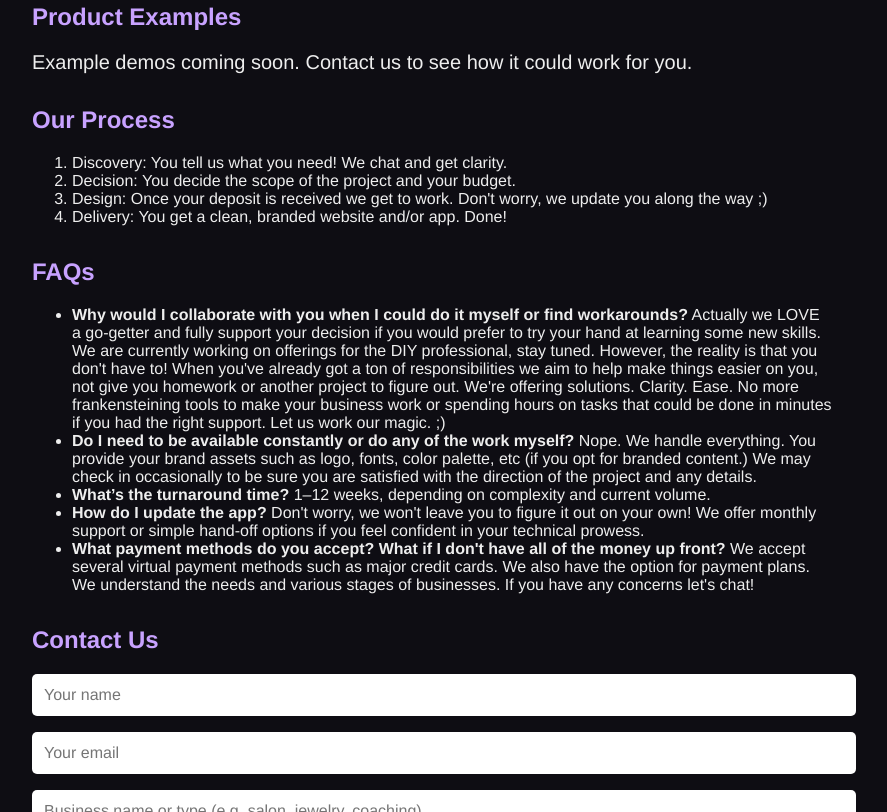
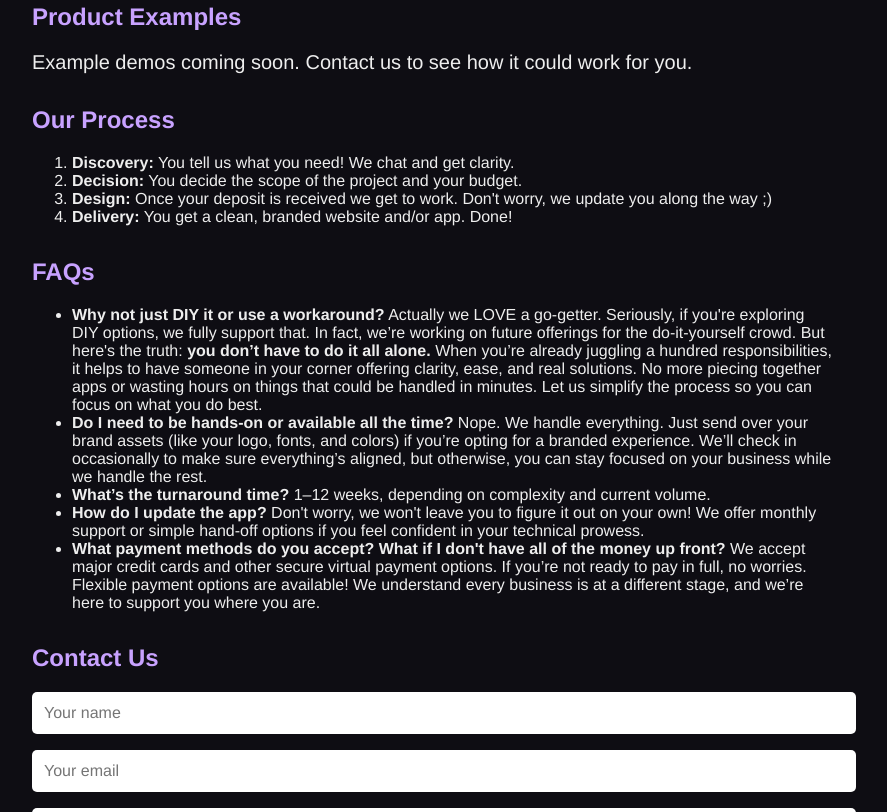
Before and after one commit to OrynStudios/orynstudios.github.io, a plain HTML site: page index.html in a window 1280 px wide. Shown: the part 546-1358 px from the top of the page, without its empty margins (208-1095 px from the left). Drawn offline with Linux system fonts and the light colour scheme.

Commit message:
Update index.html
edited copy again for better flow and to highlight some words

```diff
--- a/index.html
+++ b/index.html
@@ -31,21 +31,21 @@
     <section id="process">
       <h2>Our Process</h2>
       <ol>
-        <li>Discovery: You tell us what you need! We chat and get clarity.</li>
-        <li>Decision: You decide the scope of the project and your budget.</li>
-	<li>Design: Once your deposit is received we get to work. Don't worry, we update you along the way ;)</li>
-        <li>Delivery: You get a clean, branded website and/or app. Done!</li>
+        <li><strong>Discovery:</strong> You tell us what you need! We chat and get clarity.</li>
+        <li><strong>Decision:</strong> You decide the scope of the project and your budget.</li>
+	<li><strong>Design:</strong> Once your deposit is received we get to work. Don't worry, we update you along the way ;)</li>
+        <li><strong>Delivery:</strong> You get a clean, branded website and/or app. Done!</li>
       </ol>
     </section>
 
     <section id="faq">
       <h2>FAQs</h2>
       <ul>
-	<li><strong>Why would I collaborate with you when I could do it myself or find workarounds?</strong> Actually we LOVE a go-getter and fully support your decision if you would prefer to try your hand at learning some new skills. We are currently working on offerings for the DIY professional, stay tuned. However, the reality is that you don't have to! When you've already got a ton of responsibilities we aim to help make things easier on you, not give you homework or another project to figure out. We're offering solutions. Clarity. Ease. No more frankensteining tools to make your business work or spending hours on tasks that could be done in minutes if you had the right support. Let us work our magic. ;)</li>
-        <li><strong>Do I need to be available constantly or do any of the work myself?</strong> Nope. We handle everything. You provide your brand assets such as logo, fonts, color palette, etc (if you opt for branded content.) We may check in occasionally to be sure you are satisfied with the direction of the project and any details.</li>
+	<li><strong>Why not just DIY it or use a workaround?</strong> Actually we LOVE a go-getter. Seriously, if you're exploring DIY options, we fully support that. In fact, we’re working on future offerings for the do-it-yourself crowd. But here's the truth: <strong>you don’t have to do it all alone.</strong> When you’re already juggling a hundred responsibilities, it helps to have someone in your corner offering clarity, ease, and real solutions. No more piecing together apps or wasting hours on things that could be handled in minutes. Let us simplify the process so you can focus on what you do best.</li>
+        <li><strong>Do I need to be hands-on or available all the time?</strong> Nope. We handle everything. Just send over your brand assets (like your logo, fonts, and colors) if you’re opting for a branded experience. We’ll check in occasionally to make sure everything’s aligned, but otherwise, you can stay focused on your business while we handle the rest.</li>
         <li><strong>What’s the turnaround time?</strong> 1–12 weeks, depending on complexity and current volume.</li>
         <li><strong>How do I update the app?</strong> Don't worry, we won't leave you to figure it out on your own! We offer monthly support or simple hand-off options if you feel confident in your technical prowess.</li>
-	<li><strong>What payment methods do you accept? What if I don't have all of the money up front?</strong> We accept several virtual payment methods such as major credit cards. We also have the option for payment plans. We understand the needs and various stages of businesses. If you have any concerns let's chat!</li>
+	<li><strong>What payment methods do you accept? What if I don't have all of the money up front?</strong> We accept major credit cards and other secure virtual payment options. If you’re not ready to pay in full, no worries. Flexible payment options are available! We understand every business is at a different stage, and we’re here to support you where you are.</li>
       </ul>
     </section>
 
```
